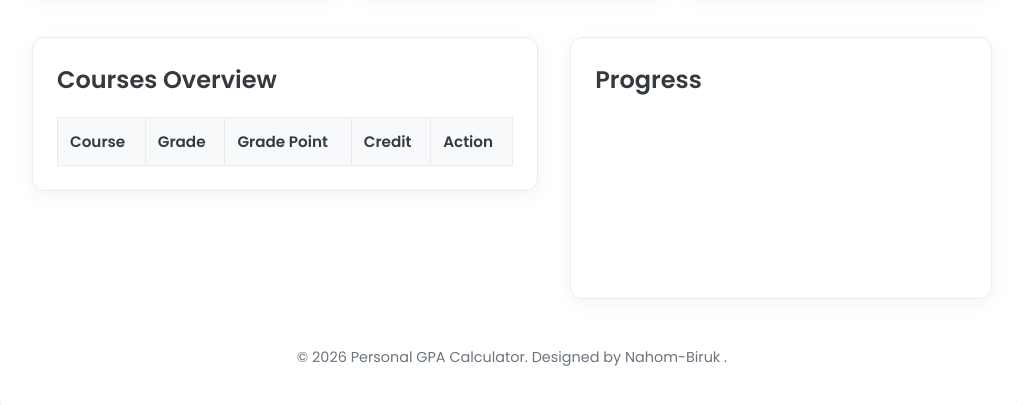
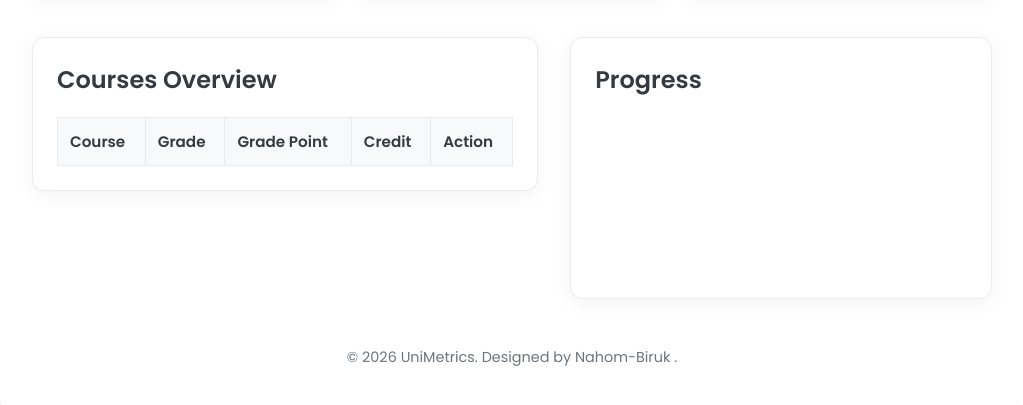
Before and after one commit to NBXII/GPA_Calculator, a plain HTML site: page index.html in a window 1280 px wide. Shown: the part 729-1134 px from the top of the page, without its empty margins (128-1151 px from the left). Drawn offline with nearby package versions, Linux system fonts and the light colour scheme.

Commit message:
Rename Personal GPA Calculator to UniMetrics

```diff
--- a/index.html
+++ b/index.html
@@ -3,7 +3,7 @@
   <head>
     <meta charset="UTF-8" />
     <meta name="viewport" content="width=device-width, initial-scale=1.0" />
-    <title>Personal GPA Calculator</title>
+    <title>UniMetrics</title>
     <link rel="preconnect" href="https://fonts.googleapis.com" />
     <link rel="preconnect" href="https://fonts.gstatic.com" crossorigin />
     <link
@@ -103,7 +103,7 @@
       </section>
       <footer>
         <p>
-          &copy; <span id="year"></span> Personal GPA Calculator. Designed by
+          &copy; <span id="year"></span> UniMetrics. Designed by
           Nahom-Biruk .
         </p>
       </footer>
```
